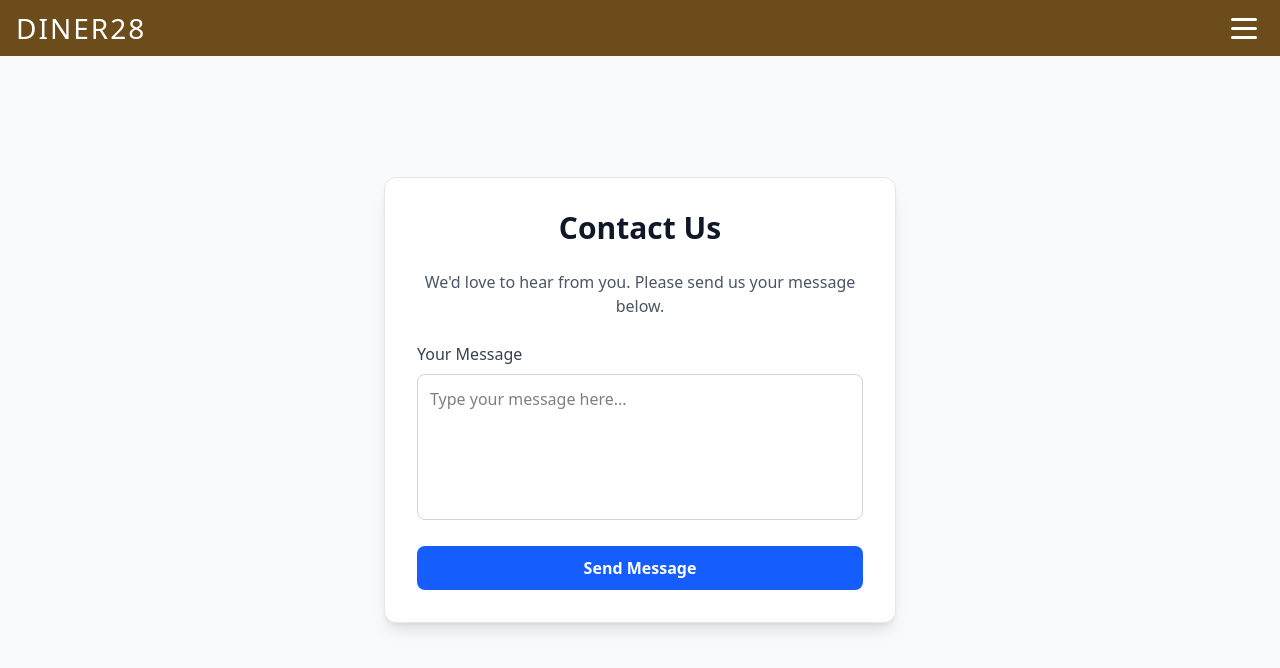
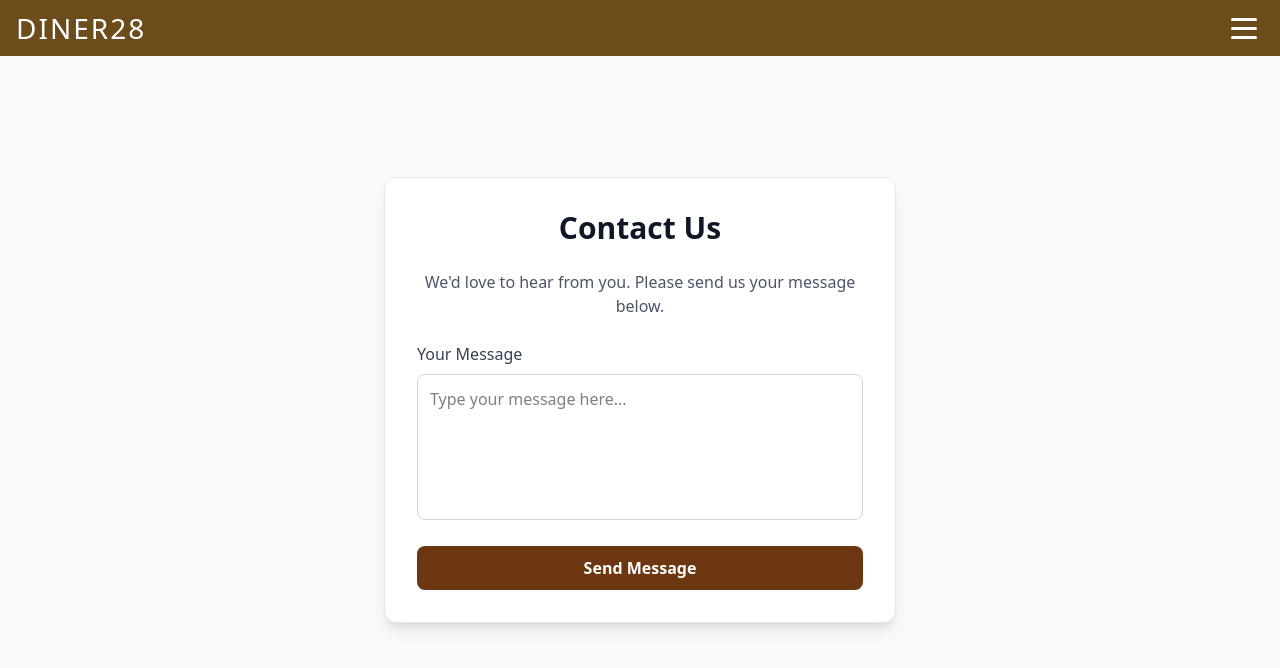
Before and after one commit to Lycos-Blanza/final-project-group3-webdevt, a React (Vite) app in the folder frontend/: page /contact-us in a window 1280 px wide. Shown: the top 668 px of the page. Built offline with nearby package versions, Linux system fonts and the light colour scheme.

Commit message:
cosmetic updates

```diff
--- a/frontend/src/pages/ContactUs.jsx
+++ b/frontend/src/pages/ContactUs.jsx
@@ -45,7 +45,7 @@ export default function ContactUs() {
           </div>
           <button
             type="submit"
-            className="w-full bg-blue-600 text-white py-2.5 rounded-lg font-semibold hover:bg-blue-700 transition"
+            className="w-full bg-[#6D3811] text-white py-2.5 rounded-lg font-semibold cursor-pointer transition"
           >
             Send Message
           </button>
```
